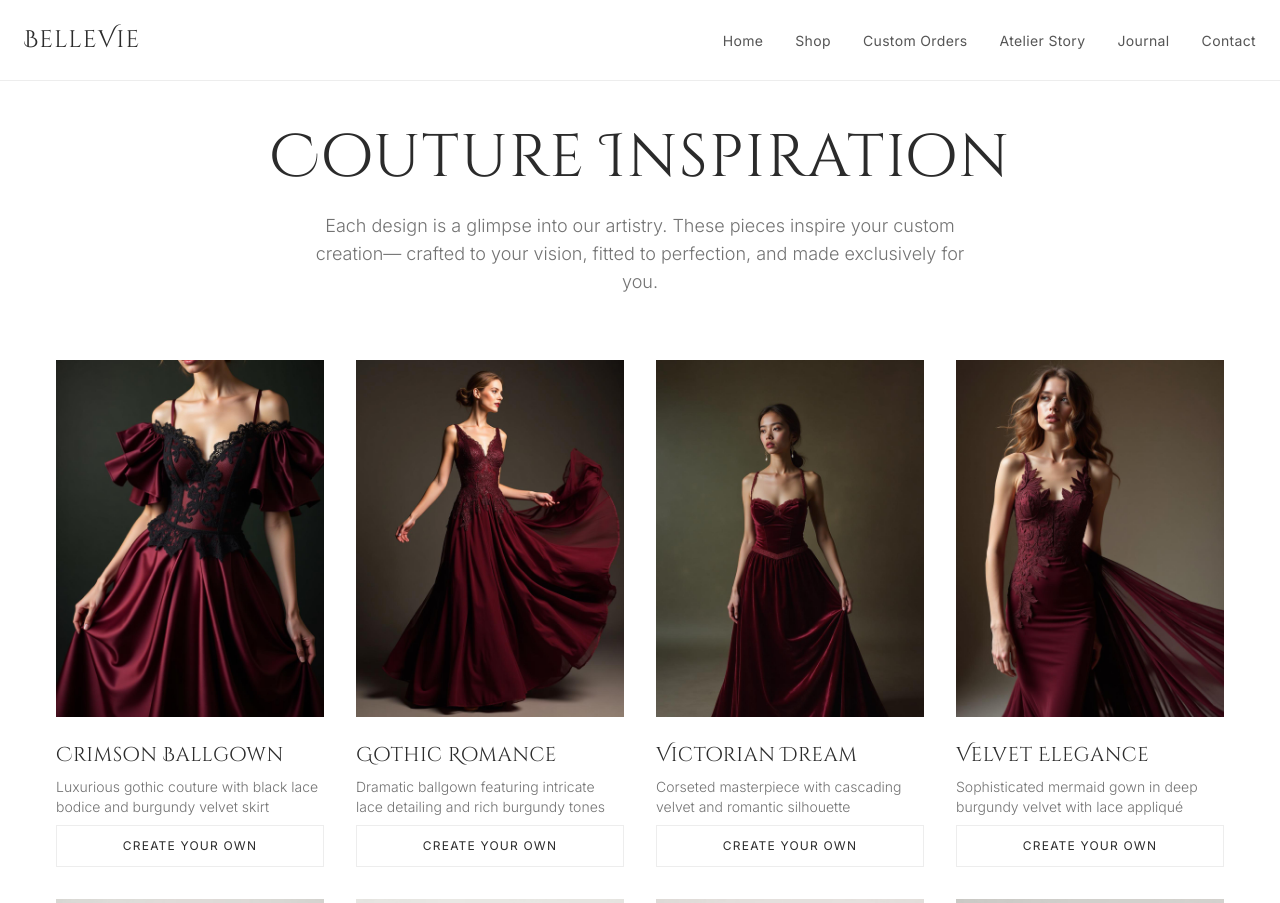
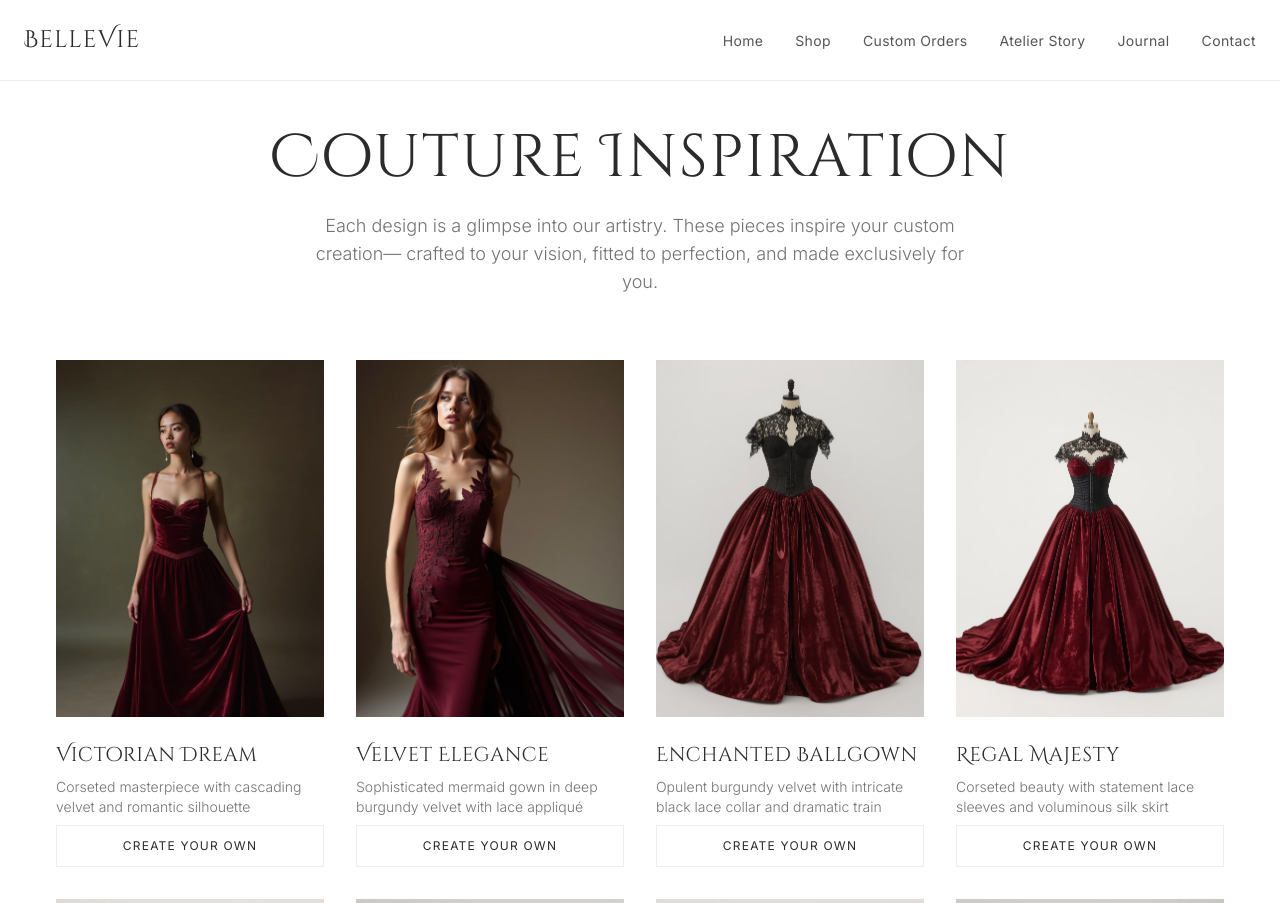
Before and after one commit to Rishu-png14/bellevie, a React (Vite) app: page /shop in a window 1280 px wide. Shown: the top 903 px of the page. Built offline with nearby package versions, Linux system fonts and the light colour scheme; the HTML template or start-up script is replaced by a standard one.

Commit message:
Remove first two shop images
Removes the first two dress images from the shop page.

```diff
--- a/src/pages/Shop.tsx
+++ b/src/pages/Shop.tsx
@@ -1,8 +1,6 @@
 import Navigation from "@/components/Navigation";
 import Footer from "@/components/Footer";
 import { Link } from "react-router-dom";
-import dressGothic1 from "@/assets/dress-gothic-1.jpg";
-import dressGothic2 from "@/assets/dress-gothic-2.jpg";
 import dressGothic3 from "@/assets/dress-gothic-3.jpg";
 import dressVelvet from "@/assets/dress-velvet-elegance.png";
 import dressCollection1 from "@/assets/dress-collection-1.jpg";
@@ -20,84 +18,72 @@ const Shop = () => {
   const products = [
     {
       id: 1,
-      name: "Crimson Ballgown",
-      image: dressGothic1,
-      description: "Luxurious gothic couture with black lace bodice and burgundy velvet skirt",
-    },
-    {
-      id: 2,
-      name: "Gothic Romance",
-      image: dressGothic2,
-      description: "Dramatic ballgown featuring intricate lace detailing and rich burgundy tones",
-    },
-    {
-      id: 3,
       name: "Victorian Dream",
       image: dressGothic3,
       description: "Corseted masterpiece with cascading velvet and romantic silhouette",
     },
     {
-      id: 4,
+      id: 2,
       name: "Velvet Elegance",
       image: dressVelvet,
       description: "Sophisticated mermaid gown in deep burgundy velvet with lace appliqué",
     },
     {
-      id: 5,
+      id: 3,
       name: "Enchanted Ballgown",
       image: dressCollection1,
       description: "Opulent burgundy velvet with intricate black lace collar and dramatic train",
     },
     {
-      id: 6,
+      id: 4,
       name: "Regal Majesty",
       image: dressCollection2,
       description: "Corseted beauty with statement lace sleeves and voluminous silk skirt",
     },
     {
-      id: 7,
+      id: 5,
       name: "Midnight Reverie",
       image: dressCollection3,
       description: "Dramatic tiered ballgown in rich burgundy with black lace corset",
     },
     {
-      id: 8,
+      id: 6,
       name: "Noir Sophistication",
       image: dressCollection4,
       description: "Black velvet mermaid gown with intricate lace sleeves and train",
     },
     {
-      id: 9,
+      id: 7,
       name: "Crimson Serenade",
       image: dressCollection5,
       description: "Elegant burgundy satin with dramatic black lace illusion sleeves",
     },
     {
-      id: 10,
+      id: 8,
       name: "Baroque Romance",
       image: dressCollection6,
       description: "Mermaid silhouette in burgundy satin with ornate black lace overlay",
     },
     {
-      id: 11,
+      id: 9,
       name: "Velvet Whisper",
       image: dressCollection7,
       description: "Deep burgundy velvet mermaid with delicate lace bodice detail",
     },
     {
-      id: 12,
+      id: 10,
       name: "Timeless Grace",
       image: dressCollection8,
       description: "Classic burgundy velvet mermaid with romantic lace appliqué",
     },
     {
-      id: 13,
+      id: 11,
       name: "Moonlight Mystique",
       image: dressCollection9,
       description: "Black velvet mermaid with sheer tulle cape and lace bodice",
     },
     {
-      id: 14,
+      id: 12,
       name: "Empress Elegance",
       image: dressCollection10,
       description: "Dramatic burgundy satin with corseted bodice and asymmetrical draping",
```
